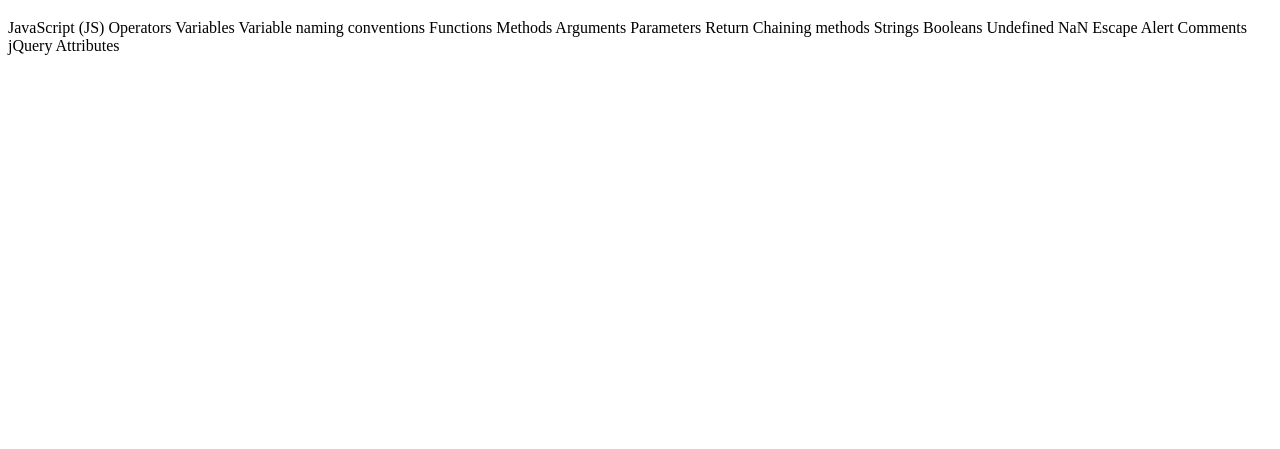
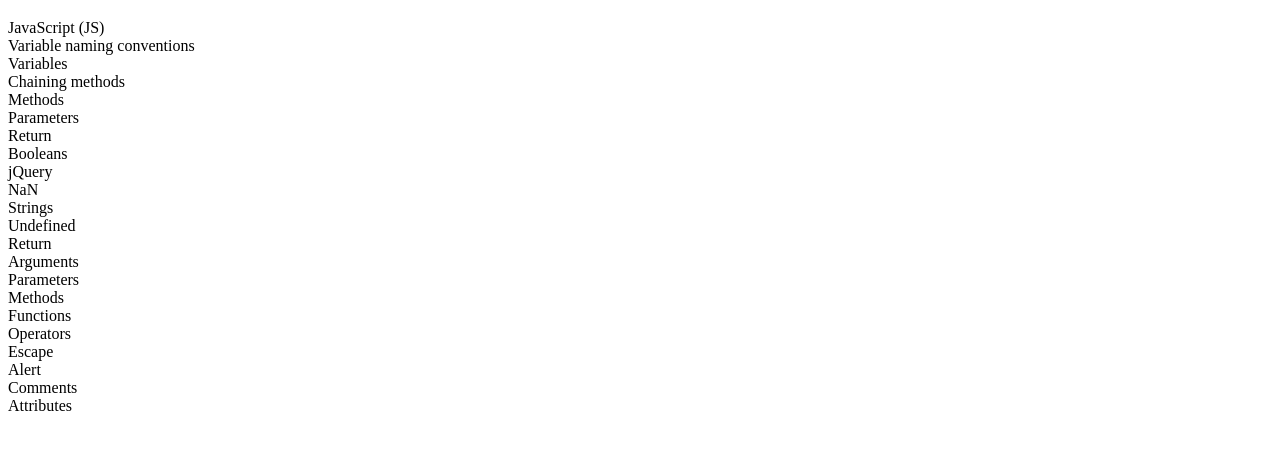
Before and after one commit to keidsvik/jquery-flashcards, a plain HTML site: page index.html in a window 1280 px wide. Shown: the part 61-510 px from the top of the page. Drawn offline with Linux system fonts and the light colour scheme.

Commit message:
make div classes for all cards.

```diff
--- a/index.html
+++ b/index.html
@@ -7,27 +7,28 @@
 </head>
 <body>
   <h1>EXTREME JQuery Flashcardz</h1>
-  <div class='card'></div>
-
-JavaScript (JS)
-Operators
-Variables
-Variable naming conventions
-Functions
-Methods
-Arguments
-Parameters
-Return
-Chaining methods
-Strings
-Booleans
-Undefined
-NaN
-Escape
-Alert
-Comments
-jQuery
-Attributes
+  <div class="card">JavaScript (JS)</div>
+  <div class="card">Variable naming conventions</div>
+  <div class="card">Variables</div>
+  <div class="card">Chaining methods</div>
+  <div class="card">Methods</div>
+  <div class="card">Parameters</div>
+  <div class="card">Return</div>
+  <div class="card">Booleans</div>
+  <div class="card">jQuery</div>
+  <div class="card">NaN</div>
+  <div class="card">Strings</div>
+  <div class="card">Undefined</div>
+  <div class="card">Return</div>
+  <div class="card">Arguments</div>
+  <div class="card">Parameters</div>
+  <div class="card">Methods</div>
+  <div class="card">Functions</div>
+  <div class="card">Operators</div>
+  <div class="card">Escape</div>
+  <div class="card">Alert</div>
+  <div class="card">Comments</div>
+  <div class="card">Attributes</div>
 
 </body>
 </html>
```
